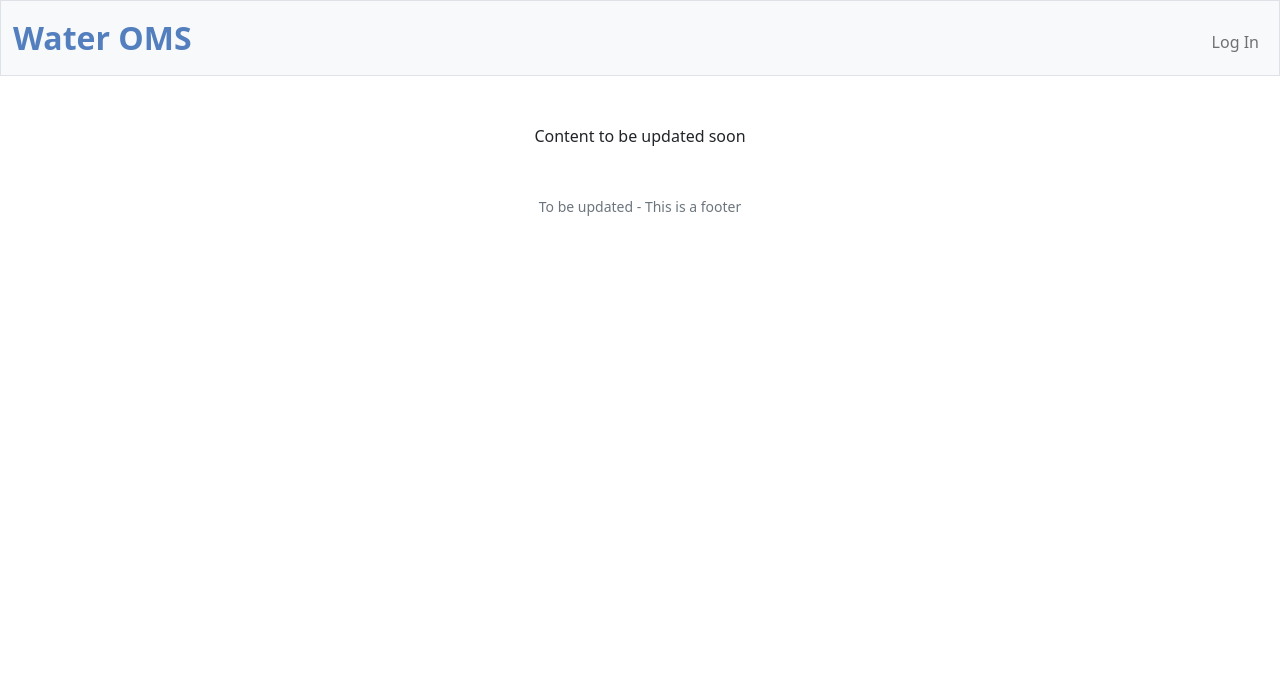
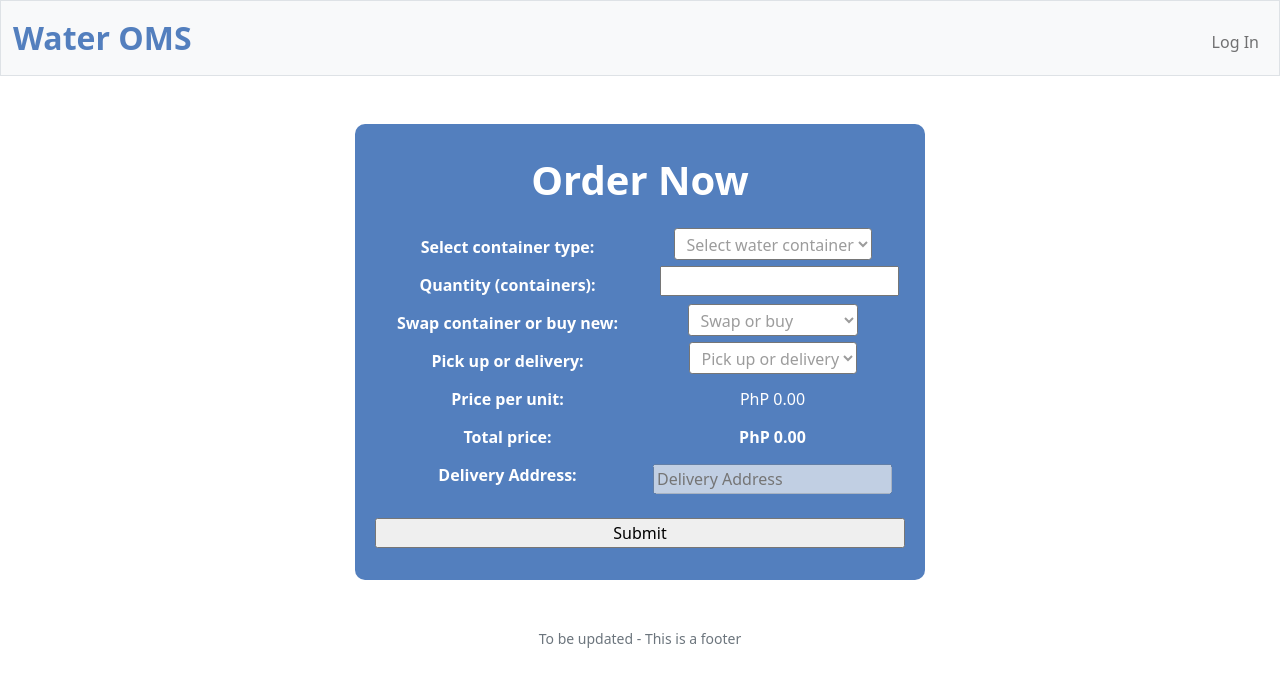
Before and after one commit to galileogenerobin/w10-final-project, a Flask app: page / in a window 1280 px wide. Shown: the top 687 px of the page. Run offline with Flask 2, Linux system fonts and the light colour scheme; some libraries are stand-ins or nearby versions.

Commit message:
Updated index.html
Initial updates.
Added forms and javascript interactivity to index.html:
1. select container type
2. quantity
3. swap or buy new container
4. pick up or delivery
5. show price per unit
6. show total price

Made changes to CSS / GUI.

A few more todos.

```diff
--- a/app.py
+++ b/app.py
@@ -89,8 +89,17 @@ def logout():
     # Redirect user to login form
     return redirect("/")
 
+
+@app.route("/submit-order")
+def submit_order():
+    # Sample comment
+    """ TODO submit order"""
+    return redirect("/")
+
+
 @app.route("/orders")
 def manage_orders():
+    # Sample comment
     """ TODO manage orders page"""
     return render_template("index.html")
 
--- /dev/null
+++ b/static/index.js
@@ -0,0 +1,96 @@
+let containerTypeElement;
+let containerType;
+let quantityElement;
+let quantity;
+let swapNewElement;
+let swapNew;
+let deliveryModeElement;
+let deliveryMode;
+let pricePerUnitElement;
+let pricePerUnitText;
+let totalPriceElement;
+let totalPriceText;
+const SWAP_PRICE = 20;
+const NEW_PRICE = 180;
+const DELIVERY_FEE = 10;
+const ORDER_TEXT_COLOR = 'rgb(40, 40, 40)';
+
+$(document).ready(function () {
+    deliveryModeElement = $('#delivery-mode');
+    containerTypeElement = $('#container-type');
+    quantityElement = $('#quantity');
+    swapNewElement = $('#swap-new');
+    pricePerUnitElement = $('#price');
+    pricePerUnitText = $('#price-text');
+    totalPriceElement = $('#total');
+    totalPriceText = $('#total-text');
+
+    containerTypeElement.on('change', function() {
+        containerType = this.value;
+
+        containerTypeElement.css('color', ORDER_TEXT_COLOR);
+    });
+
+    quantityElement.change(function() {
+        quantity = this.value;
+
+        if (quantity < 0) {
+            this.value = 0;
+            quantity = this.value;
+        }
+
+        updatePrices(quantity, deliveryMode, swapNew);
+    })
+
+    deliveryModeElement.on('change', function() {
+        deliveryMode = this.value;
+
+        deliveryModeElement.css('color', ORDER_TEXT_COLOR);
+
+        // console.log($('#delivery-address').disabled)
+        if (deliveryMode == 'Delivery') {
+            $('#delivery-address').prop('disabled', false);
+        } else {
+            $('#delivery-address').prop('disabled', true);
+        }
+        $('#sample-text').html(deliveryMode);
+
+        updatePrices(quantity, deliveryMode, swapNew);
+    });
+
+    swapNewElement.on('change', function() {
+        swapNew = this.value;
+
+        swapNewElement.css('color', ORDER_TEXT_COLOR);
+
+        updatePrices(quantity, deliveryMode, swapNew);
+    });
+});
+
+function updatePrices(quantity, deliveryMode, swapNew) {
+    let pricePerUnit = 0;
+
+    // Check if all values are filled
+    if ((!quantity) || (!deliveryMode) || (!swapNew)) {
+        pricePerUnit = 0;
+        quantity = 0;
+    }
+    else{
+        // Check if for swap container or new container
+        if (swapNew == 'Swap') {
+            pricePerUnit = SWAP_PRICE;
+        } else {
+            pricePerUnit = NEW_PRICE;
+        }
+
+        // Check if for delivery
+        if (deliveryMode == 'Delivery') {
+            pricePerUnit += DELIVERY_FEE;
+        }
+    }
+
+    pricePerUnitText.html(`PhP ${pricePerUnit.toFixed(2)}`);
+    pricePerUnitElement.value = pricePerUnit;
+    totalPriceText.html(`PhP ${(pricePerUnit * quantity).toFixed(2)}`);
+    totalPriceElement.value = pricePerUnit * quantity;
+}
--- a/static/styles.css
+++ b/static/styles.css
@@ -1,4 +1,3 @@
-/* // Sass sample */
 /* Size for brand */
 nav .navbar-brand {
   font-size: xx-large;
@@ -16,4 +15,44 @@ nav .navbar-brand .green {
   color: #2e944b;
 }
 
-/*# sourceMappingURL=styles.css.map */
+select {
+  width: auto !important;
+  height: 2rem;
+  font-size: 1rem !important;
+}
+
+form div .row {
+  margin-bottom: 2rem;
+}
+
+.hidden {
+  width: 0;
+}
+
+.col-form-label {
+  font-weight: bold;
+}
+
+.not-bold {
+  font-weight: normal !important;
+}
+
+.inner-text {
+  /* color: rgb(82, 82, 82); */
+  color: white;
+}
+
+.no-selection {
+  color: rgb(156, 156, 156);
+  background-color: white !important;
+}
+
+.order-form {
+  background-color: #537fbe;
+  padding: 2rem;
+  border-radius: 10px;
+}
+
+/* #delivery-address {
+  display: none;
+} */
--- a/static/styles.scss
+++ b/static/styles.scss
@@ -10,7 +10,6 @@ $green: #2e944b;
 nav .navbar-brand
 {
     font-size: xx-large;
-    background-color: aquamarine;
 
     .blue {
         color: $blue;
@@ -28,3 +27,10 @@ nav .navbar-brand
         color: $green;
     }
 }
+
+form
+{
+    div {
+        margin-bottom: 1rem;
+    }
+}
--- a/templates/index.html
+++ b/templates/index.html
@@ -1,4 +1,11 @@
 {% extends "layout.html" %}
+
+{% block head %}
+<!--https://developers.google.com/maps/documentation/javascript/examples/places-searchbox#maps_places_searchbox-html-->
+    <script src="https://polyfill.io/v3/polyfill.min.js?features=default"></script>
+    <!--<script src="https://maps.googleapis.com/maps/api/js?key=YOUR_API_KEY&libraries=places"></script>-->
+    <script src="/static/index.js"></script>
+{% endblock %}
 
 {% block title %}
     Order Now
@@ -6,6 +13,90 @@
 
 {% block main %}
     <div class="container">
-        Content to be updated soon
+        <div class="row">
+            <div class="col-sm-3"></div>
+
+            <div class="col-sm-6 order-form inner-text">
+                <h1 class="mb-4 fw-bolder">Order Now</h1>
+
+                <form action="/submit-order">
+                    <div class="row">
+                        <label class="col-sm-6 col-form-label">Select container type:</label>
+                        <div class="col-sm-6">
+                            <select class="mx-2 form-select-sm no-selection" aria-label="Selection" id="container-type" name="container-type">
+                                <option selected disabled>Select water container</option>
+                                <option value="round-container">Round container</option>
+                                <option value="slim-container">Slim container</option>
+                            </select>
+                        </div>
+                    </div>
+
+                    <div class="row">
+                        <label class="col-sm-6 col-form-label">Quantity (containers):</label>
+                        <div class="col-sm-6">
+                            <input class="mx-2 text-end" type="number" id="quantity" name="quantity" min="0">
+                        </div>
+                    </div>
+
+                    <div class="row">
+                        <label class="col-sm-6 col-form-label">Swap container or buy new:</label>
+                        <div class="col-sm-6">
+                            <select class="mx-2 form-select-sm no-selection" aria-label="Selection" id="swap-new" name="new-container">
+                                <option selected disabled>Swap or buy</option>
+                                <option value="Swap">Swap container</option>
+                                <option value="New">Buy new container</option>
+                            </select>
+                        </div>
+                    </div>
+
+                    <div class="row">
+                        <label class="col-sm-6 col-form-label">Pick up or delivery:</label>
+                        <div class="col-sm-6">
+                            <select class="mx-2 form-select-sm no-selection" aria-label="Selection" id="delivery-mode" name="delivery-mode">
+                                <option selected disabled>Pick up or delivery</option>
+                                <option value="Pick up">Pick up</option>
+                                <option value="Delivery">Delivery</option>
+                            </select>
+                        </div>
+                    </div>
+
+                    <div class="row">
+                        <label class="col-sm-6 col-form-label">Price per unit:</label>
+                        <div class="col-sm-6 col-form-label not-bold">
+                            <div id="price-text">PhP 0.00</div>
+                            <input type="hidden" id="price" name="price" value="PLACEHOLDER TO BE UPDATED WITH JAVASCRIPT">
+                        </div>
+                    </div>
+
+                    <div class="row">
+                        <label class="col-sm-6 col-form-label">Total price:</label>
+                        <div class="col-sm-6 col-form-label">
+                            <div id="total-text">PhP 0.00</div>
+                            <input type="hidden" name="total" value="PLACEHOLDER TO BE UPDATED WITH JAVASCRIPT">
+                        </div>
+                    </div>
+
+                    <!--Update with Javascript, show if for delivery-->
+                    <div class="row">
+                        <label class="col-sm-6 col-form-label">Delivery Address:</label>
+                        <div class="col-sm-6">
+                            <input class="controls my-2" type="text" disabled rows="5" id="delivery-address" name="delivery-address" placeholder="Delivery Address"/>
+                        </div>
+                    </div>
+
+                    <div class="row mt-3">
+                        <input type="submit">
+                    </div>
+                </form>
+            </div>
+            <div class="col-sm-3"></div>
+        </div>
+
+        <!--
+        -   Choose between round containers or slim containers (ok)
+        -   Input quantity (ok)
+        -   Show price per unit and total price for given quantity (ok)
+        -   Select if for pickup or for delivery (ok)
+        -   If for delivery, request for address and add option to schedule delivery or deliver immediately-->
     </div>
 {% endblock %}
--- a/templates/layout.html
+++ b/templates/layout.html
@@ -10,11 +10,17 @@
         <!-- http://getbootstrap.com/docs/5.1/ -->
         <link crossorigin="anonymous" href="https://cdn.jsdelivr.net/npm/bootstrap@5.1.3/dist/css/bootstrap.min.css" integrity="sha384-1BmE4kWBq78iYhFldvKuhfTAU6auU8tT94WrHftjDbrCEXSU1oBoqyl2QvZ6jIW3" rel="stylesheet">
         <script crossorigin="anonymous" src="https://cdn.jsdelivr.net/npm/bootstrap@5.1.3/dist/js/bootstrap.bundle.min.js" integrity="sha384-ka7Sk0Gln4gmtz2MlQnikT1wXgYsOg+OMhuP+IlRH9sENBO0LRn5q+8nbTov4+1p"></script>
+        <!-- jQuery -->
+        <script src="https://ajax.googleapis.com/ajax/libs/jquery/3.6.0/jquery.min.js"></script>
 
         <!-- https://favicon.io/emoji-favicons/money-bag/ -->
         <link href="/static/favicon.ico" rel="icon">
 
         <link href="/static/styles.css" rel="stylesheet">
+
+        <!--For custom / page-specific head data-->
+        {% block head %}
+        {% endblock %}
 
         <title>Water OMS: {% block title %}{% endblock %}</title>
 
@@ -24,7 +30,7 @@
 
         <nav class="bg-light border navbar navbar-expand-md navbar-light">
             <div class="container-fluid">
-                <a class="navbar-brand" href="/"><span class="blue fw-bold">Water OMS</a>
+                <a class="navbar-brand" href="/"><span class="blue fw-bold">Water OMS</span></a>
                 <!--Collapsing Nav Button for smaller screens-->
                 <button aria-controls="navbar" aria-expanded="false" aria-label="Toggle navigation" class="navbar-toggler" data-bs-target="#navbar" data-bs-toggle="collapse" type="button">
                     <span class="navbar-toggler-icon"></span>
```
Also changed, not shown: README.md, 1 other file.
